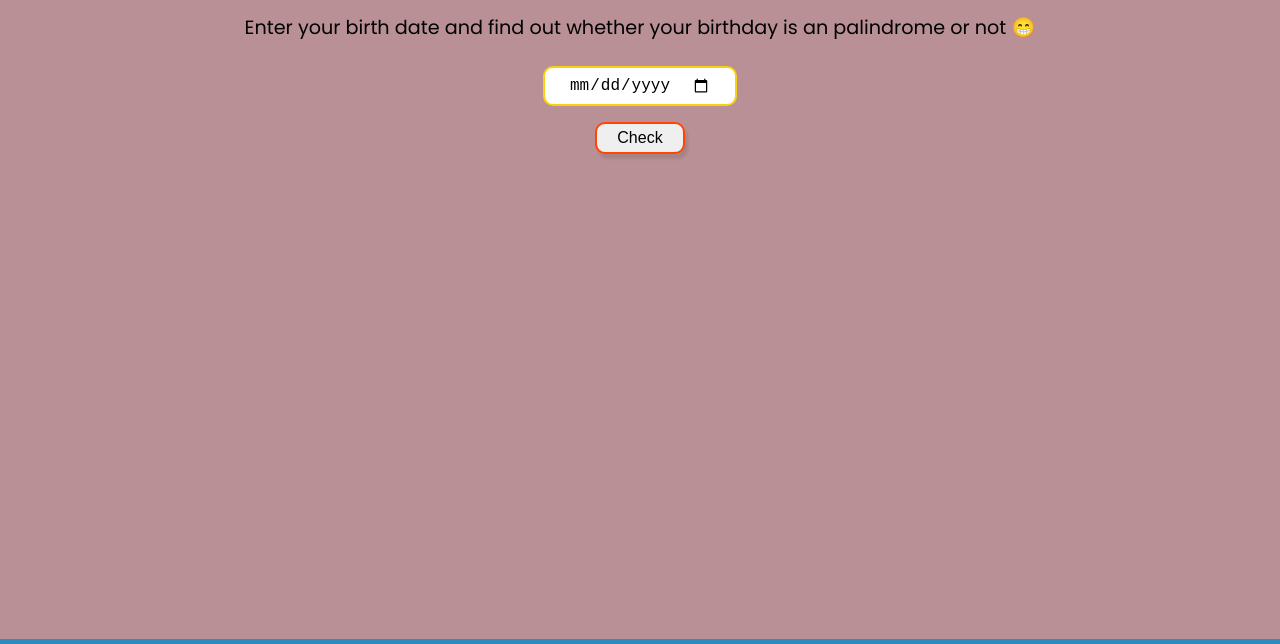
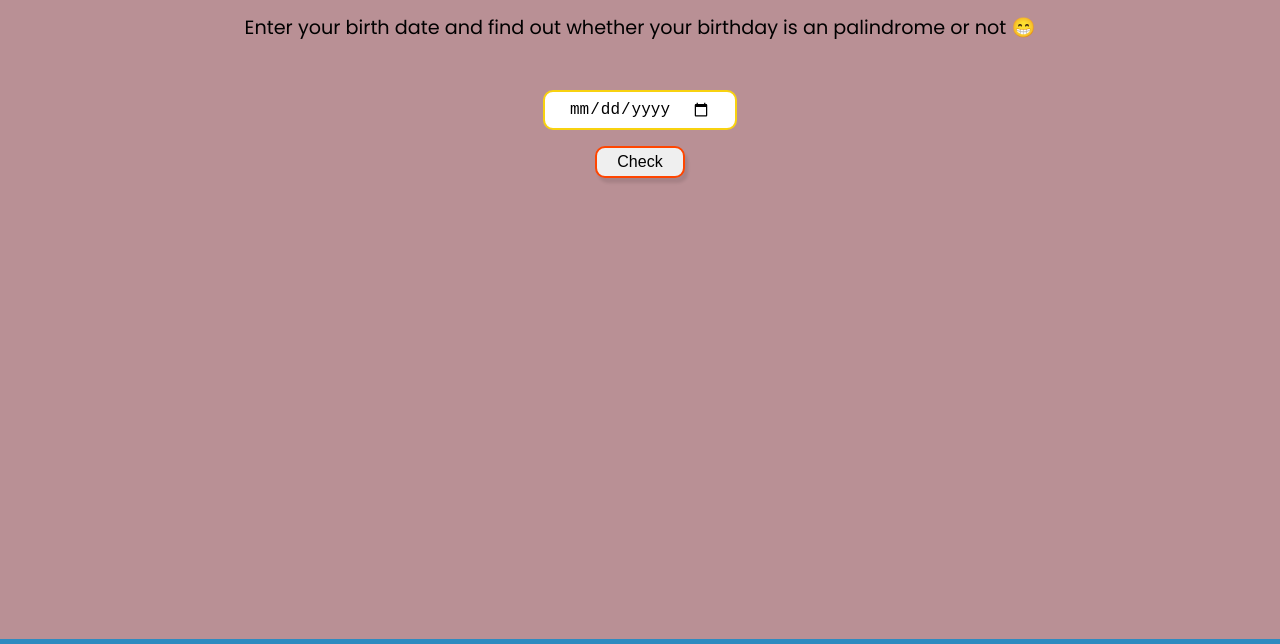
Before and after one commit to AtulHande03a/palindrome-birthday, a plain HTML site: page index.html in a window 1280 px wide. Shown: the part 75-719 px from the top of the page. Drawn offline with Linux system fonts and the light colour scheme.

Commit message:
css changes

```diff
--- a/styles.css
+++ b/styles.css
@@ -37,7 +37,7 @@ input#date-input {
   border: 2px solid #f8d210;
   border-radius: 10px;
   margin: 0 auto;
-  margin-top: 0.5rem;
+  margin-top: 2rem;
 }
 
 button#submit-btn {
```
